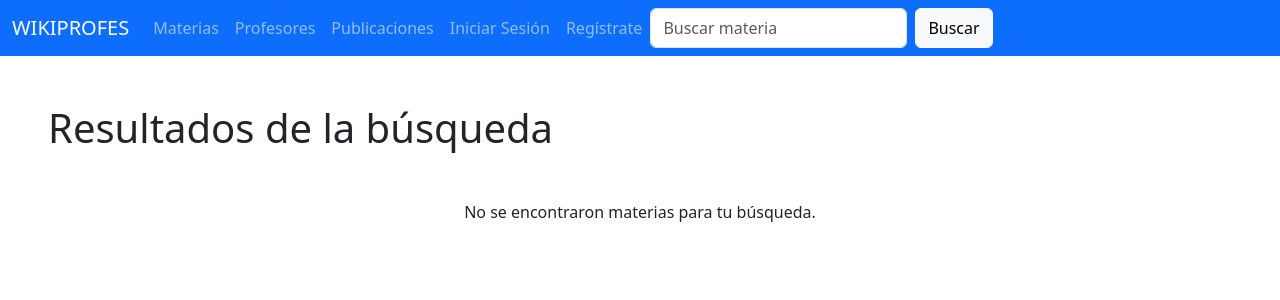
After one commit to oayala775/wikiprofes, a Django app: page /busqueda/materia_nombre in a window 1280 px wide. The commit adds this page. Shown: the top 300 px of the page. Run offline with Django 5.2, Linux system fonts and the light colour scheme.

Commit message:
busqueda materias

```diff
--- a/publicacion/urls.py
+++ b/publicacion/urls.py
@@ -7,5 +7,6 @@ urlpatterns = [
     path('', views.PublicacionView.as_view(), name='index'),
     path("profesor/<int:profesor_id>",views.ProfesorView.as_view(), name="profesor"), #'/'
     path("materia/<int:materia_id>",views.MateriaView.as_view(), name="materia"),
+    path("busqueda/<str:materia_nombre>",views.BusquedaView.as_view(), name="busqueda"),
     path("logout",logout_user, name="logout") #'/'
 ]
--- a/publicacion/views.py
+++ b/publicacion/views.py
@@ -1,8 +1,8 @@
 from django.shortcuts import render
 from django.views import generic
 from .models import Publicacion
+from .models import Materia
 from django.db.models import Avg
-
 
 # Create your views here.
 class PublicacionView(generic.ListView):
@@ -63,8 +63,6 @@ class ProfesorView(generic.ListView):
         context["promedio_general"] = "%.1f" % (sumatoria / len(publicaciones))
         return context
 
-
-
 class MateriaView(generic.ListView):
     template_name = "publicacion/materia.html"
 
@@ -76,3 +74,14 @@ class MateriaView(generic.ListView):
 
     def get_queryset(self):
         return Publicacion.objects.filter(materia_id=self.kwargs["materia_id"])
+
+class BusquedaView(generic.ListView):
+    model = Materia
+    template_name = "publicacion/busqueda.html"
+    context_object_name = "materia_list"
+
+    def get_queryset(self):
+        materia_nombre = self.request.GET.get("materia_nombre", "")
+        if materia_nombre:
+            return Materia.objects.filter(nombre__icontains=materia_nombre)
+        return Materia.objects.none()
--- a/templates/base.html
+++ b/templates/base.html
@@ -20,7 +20,7 @@
             <div class="collapse navbar-collapse" id="navbarNavAltMarkup">
                 <div class="navbar-nav">
                     <a class="nav-link" href="/materias">Materias</a>
-                    <a class="nav-link" href="/">Profesores</a>
+                    <a class="nav-link" href="/profesores">Profesores</a>
                     <a class="nav-link" href="/">Publicaciones</a>
                     {% if user.is_authenticated %}
                     <a class="nav-link" href="/logout">Cerrar Sesión</a>
@@ -28,6 +28,10 @@
                     <a class="nav-link" href="/inicio">Iniciar Sesión</a>
                     <a class="nav-link" href="/registro">Regístrate</a>
                     {% endif %}
+                    <form class="d-flex" role="search" method="get" action="{% url 'publicacion:busqueda' materia_nombre='materia_nombre' %}">
+                        <input class="form-control me-2" type="search" name="materia_nombre" placeholder="Buscar materia" aria-label="Search">
+                        <button class="btn btn-light" type="submit">Buscar</button>
+                    </form>
                 </div>
             </div>
         </div>
--- /dev/null
+++ b/templates/publicacion/busqueda.html
@@ -0,0 +1,31 @@
+{% extends "base.html" %}
+
+{% block titulo %}
+<title>Resultados de Búsqueda</title>
+{% endblock titulo %}
+
+{% block content %}
+    <h1 class="m-5">Resultados de la búsqueda</h1>
+
+    {% if materia_list %}
+        <div class="container mt-5">
+            {% for materia in materia_list %}
+                <section>
+                    <div class="container">
+                        <div class="card mb-3">
+                            <div class="card-body">
+                                <h5 class="card-title">{{materia.nombre}}</h5>
+                                <h6 class="card-subtitle mb-2 text-body-secondary text-end">{{materia.clave}}</h6>
+                            </div>
+                            <div class="card-footer text-body-secondary">
+                                <a href="{% url 'publicacion:materia' materia.id%}">Ver materia</a>
+                            </div>
+                        </div>
+                    </div>
+                </section>
+            {% endfor %}
+        </div>
+    {% else %}
+        <p class="text-center">No se encontraron materias para tu búsqueda.</p>
+    {% endif %}
+{% endblock content %}
```
Also changed, not shown: db.sqlite3.
